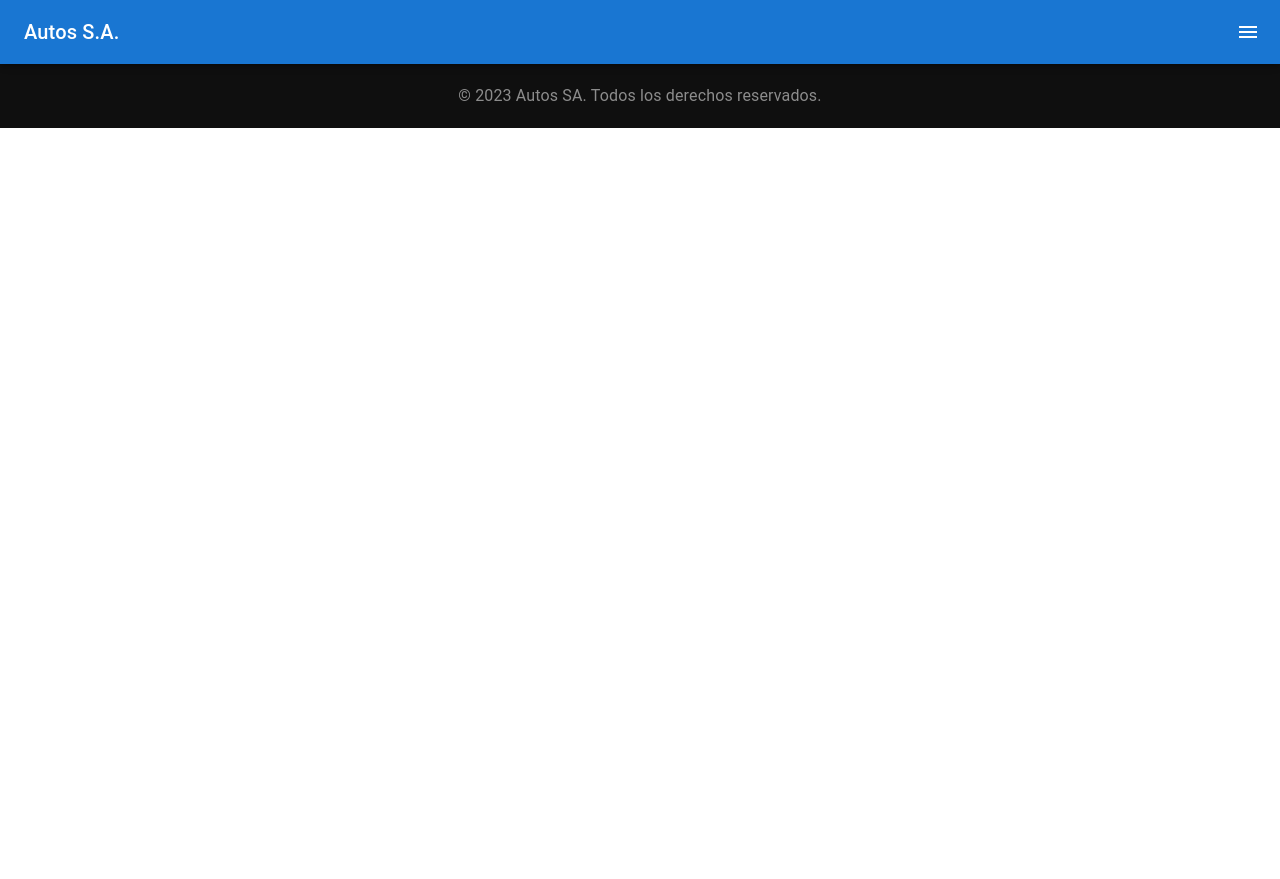
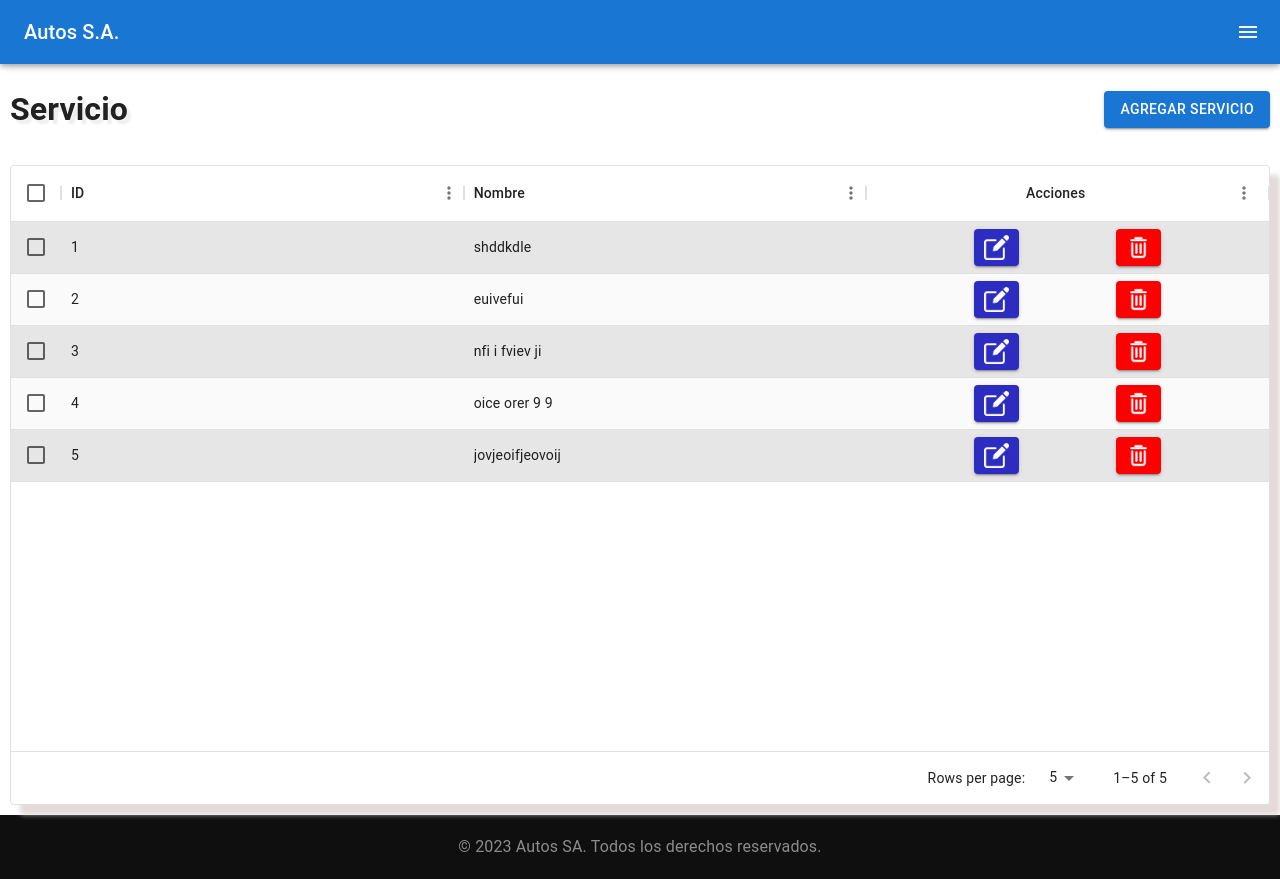
Before and after one commit to martingabetta1/AutosSA, a React (Create React App) app in the folder frontend/: page /servicio in a window 1280 px wide. Before the commit the page ends 800 px from the top, so only its background shows below. Built offline with nearby package versions, Linux system fonts and the light colour scheme.

Commit message:
Generar CRUD de servicios

```diff
--- a/frontend/src/App.js
+++ b/frontend/src/App.js
@@ -13,6 +13,7 @@ import Drawer from './components/Drawer';
 import Footer from './components/Footer'
 import CrudContextProvider from './contexts/CrudContext/CrudContext'
 import ErrorProvider from './contexts/Error'
+import Servicio from './pages/ordenes/Servicio';
 
 function App() {
   return (
@@ -30,6 +31,7 @@ function App() {
               <Route path={"/cliente"} element={<Cliente />} />
               <Route path={"/visita"} element={<Visita />} />
               <Route path={"/orden"} element={<Orden />} />
+              <Route path={"/servicio"} element={<Servicio />} />
             </Routes>
           </Router>
           <Footer />
--- a/frontend/src/components/Drawer.jsx
+++ b/frontend/src/components/Drawer.jsx
@@ -21,6 +21,7 @@ import PersonIcon from '@mui/icons-material/Person';//Cliente
 import EmojiPeopleIcon from '@mui/icons-material/EmojiPeople';//Visita
 import BadgeIcon from '@mui/icons-material/Badge';//Tecnico
 import ReceiptIcon from '@mui/icons-material/Receipt';//Orden
+import MiscellaneousServicesIcon from '@mui/icons-material/MiscellaneousServices';
 import ListItem from '@mui/material/ListItem';
 import ListItemButton from '@mui/material/ListItemButton';
 import ListItemIcon from '@mui/material/ListItemIcon';
@@ -127,6 +128,11 @@ export default function PersistentDrawerRight() {
     nombre:"Ordenes",
     icono:<ReceiptIcon/>,
     ruta:"/orden"
+  },
+  {
+    nombre:"Servicios",
+    icono:<MiscellaneousServicesIcon/>,
+    ruta:"/servicio"
   }]
   return (
     <Box sx={{ display: 'flex' }}>
--- a/frontend/src/pages/ordenes/Orden.jsx
+++ b/frontend/src/pages/ordenes/Orden.jsx
@@ -46,6 +46,12 @@ export default function Marca() {
             headerName: 'Cliente',
             flex: 1,
             valueGetter: (params) => params.row.cliente?.descripcion
+        },
+        {
+            field: 'servicio.descripcion',
+            headerName: 'Servicio',
+            flex: 1,
+            valueGetter: (params) => params.row.servicio?.descripcion
         },
     ];
     useEffect(() => {
@@ -103,6 +109,12 @@ export default function Marca() {
                 endpoint: '/clientes',
             },
             {
+                name: 'servicio',
+                label: 'Servicio',
+                type: 'select',
+                endpoint: '/servicios',
+            },
+            {
                 name: 'adjunto',
                 label: 'Archivo adjunto',
                 type: 'file',
--- a/frontend/src/pages/ordenes/Servicio.jsx
+++ b/frontend/src/pages/ordenes/Servicio.jsx
@@ -0,0 +1,80 @@
+import { useEffect, useState } from 'react'
+import CrudTemplate from '../../components/CrudTemplate'
+import CreateDialog from '../../components/dialogs/CreateDialog'
+import { useCrudData } from '../../contexts/CrudContext/CrudContext';
+import Api from '../../services/Api'
+
+export default function Servicio(){
+    const title = "Servicio",
+        { CrudContext } = useCrudData()
+
+    const [, setDialogData] = CrudContext.dialogs.data,
+        [, setDialogInputs] = CrudContext.inputs,
+        [endpoints, setEndpoints] = CrudContext.query.endpoints,
+        [rows, setRows] = CrudContext.crudStructure.rows,
+        [columns, setColumns] = CrudContext.crudStructure.columns
+
+    const columnsTemplate = [
+        { field: 'id', headerName: 'ID', flex: 1 },
+        { field: 'nombre', headerName: 'Nombre', flex: 1 },
+    ];
+
+    const rowsTemplate = [
+        {id:1, nombre:"shddkdle"},
+        {id:2, nombre:"euivefui"},
+        {id:3, nombre:"nfi i fviev ji"},
+        {id:4, nombre:" oice orer 9 9"},
+        {id:5, nombre:"jovjeoifjeovoij"},
+    ]
+
+    useEffect(() => {
+        setEndpoints({
+            create: '/servicios',
+            edit: '/servicios',
+            delete: '/servicios'
+        })
+        setDialogData({
+            title: 'servicio'
+        })
+        setDialogInputs([
+            {
+                name: 'nombre',
+                label: 'Nombre',
+                type: 'text',
+                validations:{
+                    length:30,
+                    type:'text'
+                }
+            },
+        ])
+        setRows(rowsTemplate)
+        setColumns(columnsTemplate)
+        //getRegisters()
+    }, [])
+
+
+
+    const getRegisters = async () => {
+        await Api.getQuery('/servicios')
+            .then((res) => {
+                setRows(res)
+            }).catch((error) => {
+                throw new Error(error.message)
+            })
+    }
+
+    return (
+        <div>
+            <div style={{ display: 'flex', justifyContent: 'space-between', alignItems: 'center' }}>
+                <div>
+                    <h1 className="crud-title">{title}</h1>
+                </div>
+                <CreateDialog />
+            </div>
+            <CrudTemplate
+                rows={rows}
+                columns={columns}
+            />
+        </div>
+    )
+}
```
Also changed, not shown: 1 other file (tests, documents, lock files or other folders).
